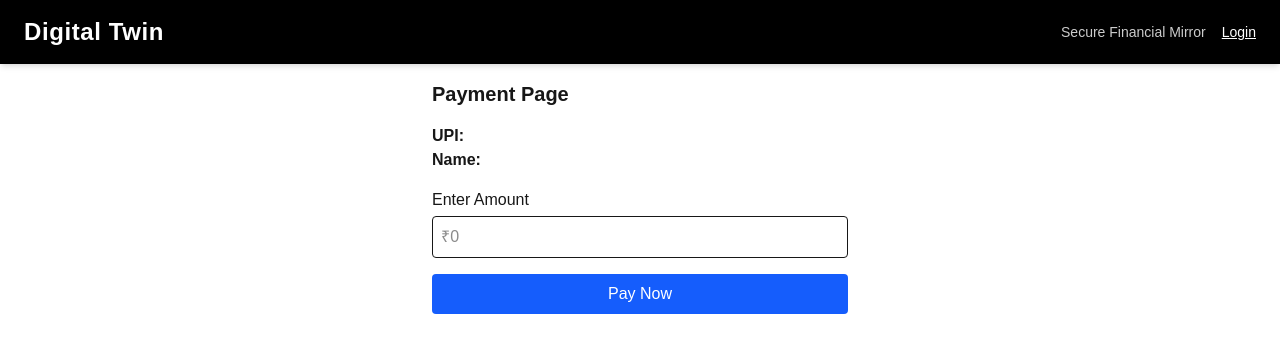
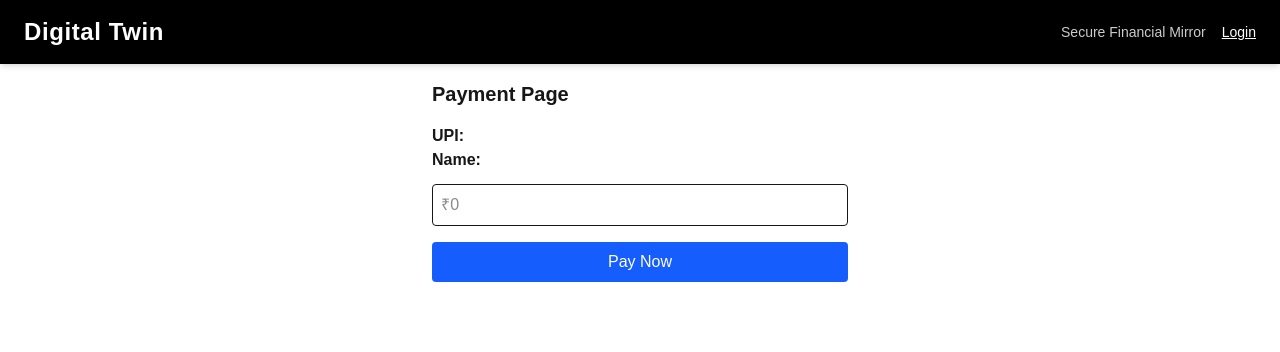
Before and after one commit to TezorInnovate/digital-twin-app, a Next.js app: page /pay in a window 1280 px wide. Shown: the top 352 px of the page. Built offline with nearby package versions, Linux system fonts and the light colour scheme.

Commit message:
Error fix

```diff
--- a/src/app/pay/PayClient.tsx
+++ b/src/app/pay/PayClient.tsx
@@ -11,36 +11,28 @@ export default function PayClient() {
   const [amount, setAmount] = useState("");
 
   useEffect(() => {
-    // Populate after hydration
     setUpi(searchParams.get("upi") || "");
     setName(searchParams.get("name") || "");
   }, [searchParams]);
 
   const handlePay = () => {
-    if (!amount) {
-      alert("Enter amount");
-      return;
-    }
+    if (!amount) return alert("Enter amount");
     alert(`Paying ₹${amount} to ${name} (${upi})`);
   };
 
   return (
     <div className="p-4 max-w-md mx-auto">
       <h1 className="text-xl font-bold mb-4">Payment Page</h1>
-
       <p><strong>UPI:</strong> {upi}</p>
       <p><strong>Name:</strong> {name}</p>
 
-      <div className="mt-4">
-        <label className="block mb-1">Enter Amount</label>
       <input
         type="number"
         value={amount}
         onChange={(e) => setAmount(e.target.value)}
         placeholder="₹0"
-          className="border p-2 w-full rounded"
+        className="border p-2 w-full mt-3 rounded"
       />
-      </div>
 
       <button
         onClick={handlePay}
```
Lines whose indentation alone changed are shown as unchanged.
